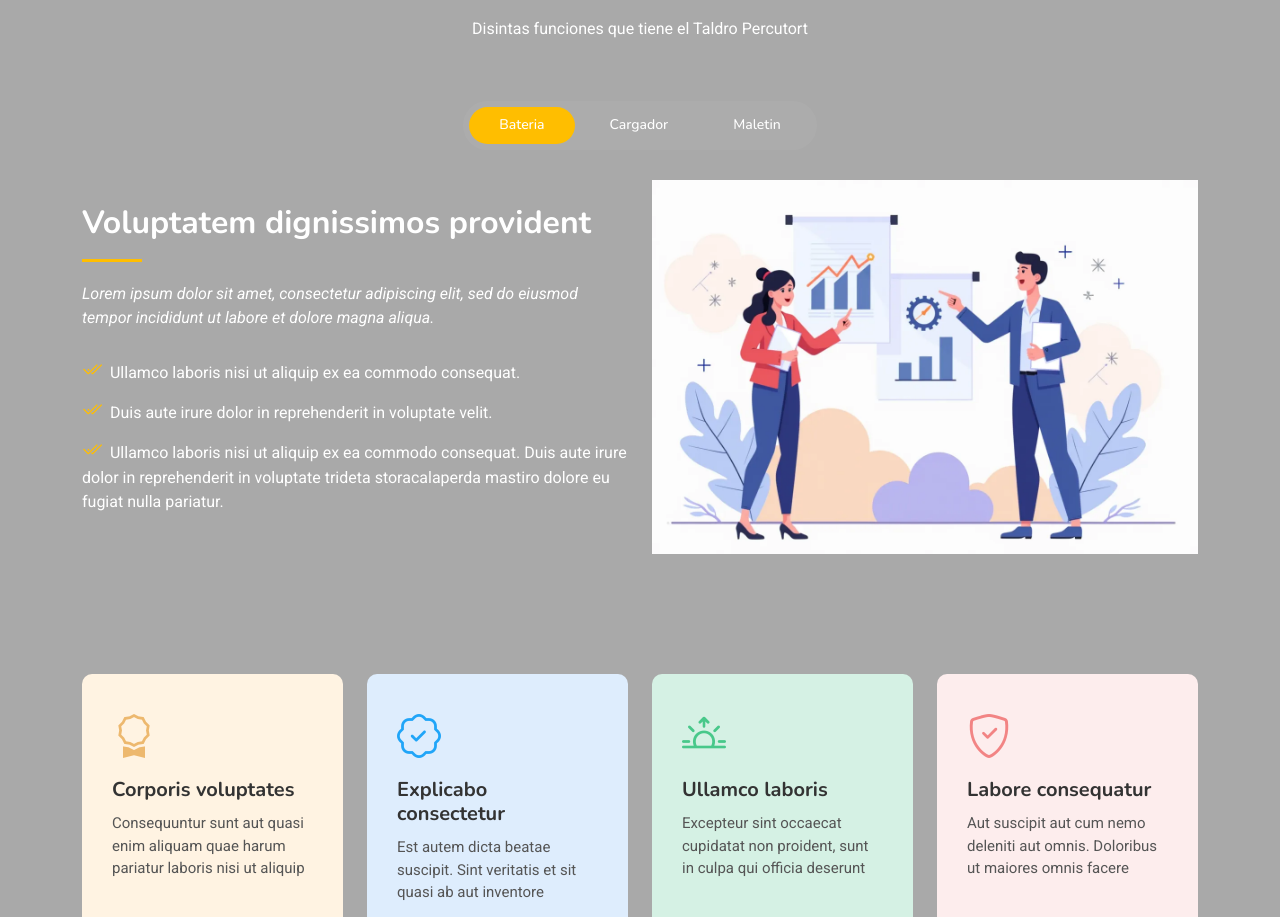
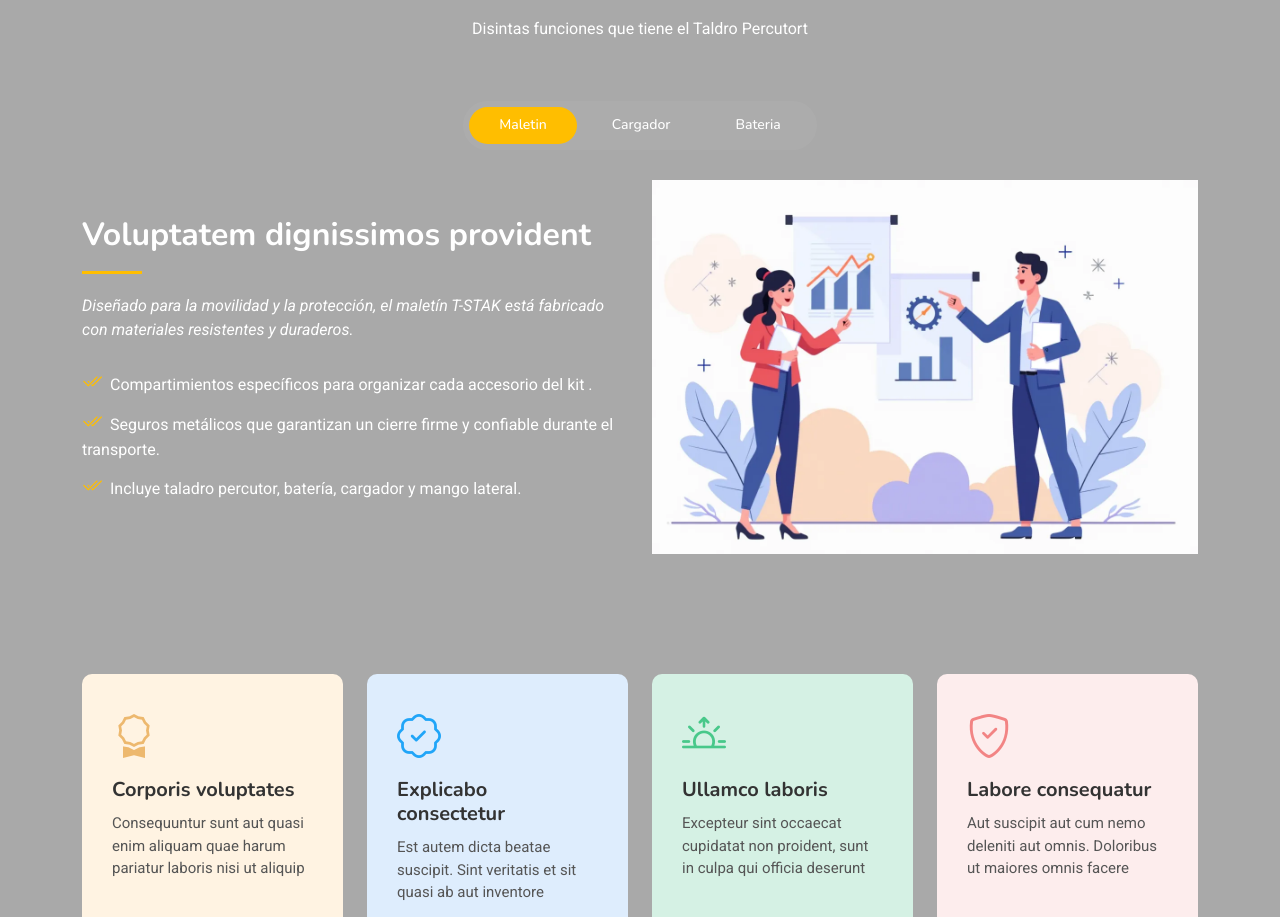
Before and after one commit to Rubi272/TPDISENO, a plain HTML site: page index.html in a window 1280 px wide. Shown: the part 1659-2576 px from the top of the page. Drawn offline with nearby package versions, Linux system fonts and the light colour scheme.

Commit message:
Update index.html

```diff
--- a/index.html
+++ b/index.html
@@ -271,7 +271,7 @@
 
 
 
-                <h4>Bateria</h4>
+                <h4>Maletin</h4>
               </a>
             </li><!-- End tab nav item -->
 
@@ -283,7 +283,7 @@
             </li>
             <li class="nav-item">
               <a class="nav-link" data-bs-toggle="tab" data-bs-target="#features-tab-3">
-                <h4>Maletin</h4>
+                <h4>Bateria</h4>
               </a>
             </li><!-- End tab nav item -->
 
@@ -298,13 +298,12 @@
               <div class="col-lg-6 order-2 order-lg-1 mt-3 mt-lg-0 d-flex flex-column justify-content-center">
                 <h3>Voluptatem dignissimos provident</h3>
                 <p class="fst-italic">
-                  Lorem ipsum dolor sit amet, consectetur adipiscing elit, sed do eiusmod tempor incididunt ut labore et dolore
-                  magna aliqua.
+                Diseñado para la movilidad y la protección, el maletín T-STAK está fabricado con materiales resistentes y duraderos.
                 </p>
                 <ul>
-                  <li><i class="bi bi-check2-all"></i> <span>Ullamco laboris nisi ut aliquip ex ea commodo consequat.</span></li>
-                  <li><i class="bi bi-check2-all"></i> <span>Duis aute irure dolor in reprehenderit in voluptate velit.</span></li>
-                  <li><i class="bi bi-check2-all"></i> <span>Ullamco laboris nisi ut aliquip ex ea commodo consequat. Duis aute irure dolor in reprehenderit in voluptate trideta storacalaperda mastiro dolore eu fugiat nulla pariatur.</span></li>
+                  <li><i class="bi bi-check2-all"></i> <span>Compartimientos específicos para organizar cada accesorio del kit .</span></li>
+                  <li><i class="bi bi-check2-all"></i> <span> Seguros metálicos que garantizan un cierre firme y confiable durante el transporte.</span></li>
+                  <li><i class="bi bi-check2-all"></i> <span>Incluye taladro percutor, batería, cargador y mango lateral.</span></li>
                 </ul>
               </div>
               <div class="col-lg-6 order-1 order-lg-2 text-center">
```
